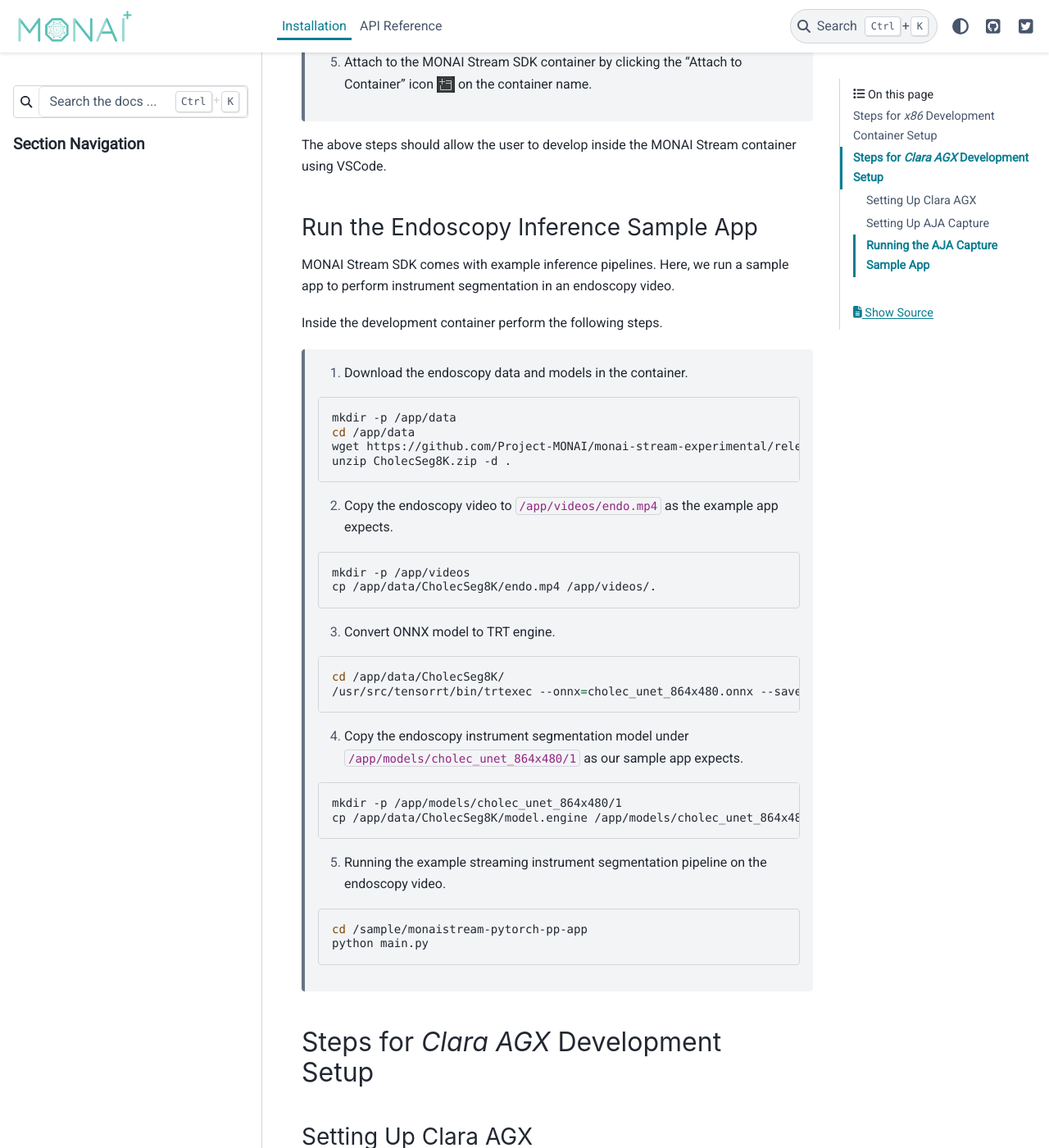
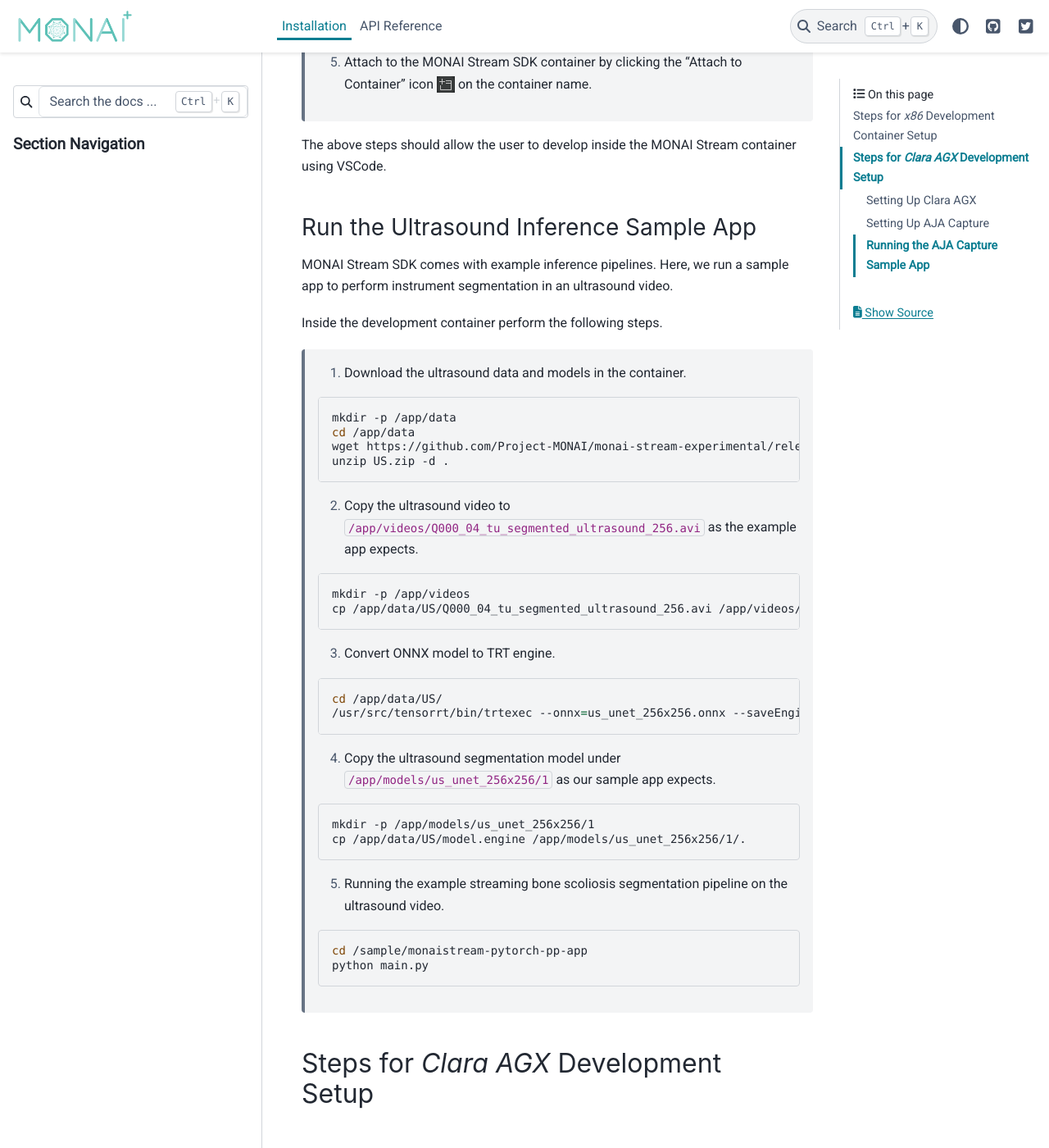
Before and after one commit to Project-MONAI/MONAIStream, a Sphinx documentation site: the page built from docs/source/installation.rst, in a window 1280 px wide and 1400 px high, scrolled down 1326 px. Shown: the whole window at 82% size. Built offline with Sphinx 7.4.7 and the PyData theme 0.15.4, drawn with Linux system fonts in a browser that asks for light colours; some web fonts are replaced; pages that are not in the unit, such as notebooks, are missing from menus.

Commit message:
Add steps to run Ultrasound app
Signed-off-by: Anisha Goel <anishag@nvidia.com>

```diff
--- a/docs/source/installation.rst
+++ b/docs/source/installation.rst
@@ -57,45 +57,45 @@ pipelines.
 
 The above steps should allow the user to develop inside the MONAI Stream container using VSCode.
 
-Run the Endoscopy Inference Sample App
---------------------------------------
+Run the Ultrasound Inference Sample App
+---------------------------------------
 
 MONAI Stream SDK comes with example inference pipelines. Here, we run a sample app
-to perform instrument segmentation in an endoscopy video.
+to perform instrument segmentation in an ultrasound video.
 
 Inside the development container perform the following steps.
 
-  1. Download the endoscopy data and models in the container.
+  1. Download the ultrasound data and models in the container.
 
   .. code-block:: bash
 
     mkdir -p /app/data
     cd /app/data
-    wget https://github.com/Project-MONAI/monai-stream-experimental/releases/download/data/CholecSeg8K.zip
-    unzip CholecSeg8K.zip -d .
+    wget https://github.com/Project-MONAI/monai-stream-experimental/releases/download/data/US.zip
+    unzip US.zip -d .
 
-  2. Copy the endoscopy video to ``/app/videos/endo.mp4`` as the example app expects.
+  2. Copy the ultrasound video to ``/app/videos/Q000_04_tu_segmented_ultrasound_256.avi`` as the example app expects.
 
   .. code-block:: bash
 
     mkdir -p /app/videos
-    cp /app/data/CholecSeg8K/endo.mp4 /app/videos/.
+    cp /app/data/US/Q000_04_tu_segmented_ultrasound_256.avi /app/videos/.
 
   3. Convert ONNX model to TRT engine.
 
   .. code-block:: bash
 
-      cd /app/data/CholecSeg8K/
-      /usr/src/tensorrt/bin/trtexec --onnx=cholec_unet_864x480.onnx --saveEngine=model.engine --explicitBatch --verbose --workspace=1000
+      cd /app/data/US/
+      /usr/src/tensorrt/bin/trtexec --onnx=us_unet_256x256.onnx --saveEngine=model.engine --explicitBatch --verbose --workspace=5000
 
-  4. Copy the endoscopy instrument segmentation model under ``/app/models/cholec_unet_864x480/1`` as our sample app expects.
+  4. Copy the ultrasound segmentation model under ``/app/models/us_unet_256x256/1`` as our sample app expects.
 
   .. code-block:: bash
 
-    mkdir -p /app/models/cholec_unet_864x480/1
-    cp /app/data/CholecSeg8K/model.engine /app/models/cholec_unet_864x480/1/.
+    mkdir -p /app/models/us_unet_256x256/1
+    cp /app/data/US/model.engine /app/models/us_unet_256x256/1/.
 
-  5. Running the example streaming instrument segmentation pipeline on the endoscopy video.
+  5. Running the example streaming bone scoliosis segmentation pipeline on the ultrasound video.
 
   .. code-block:: bash
 
```
